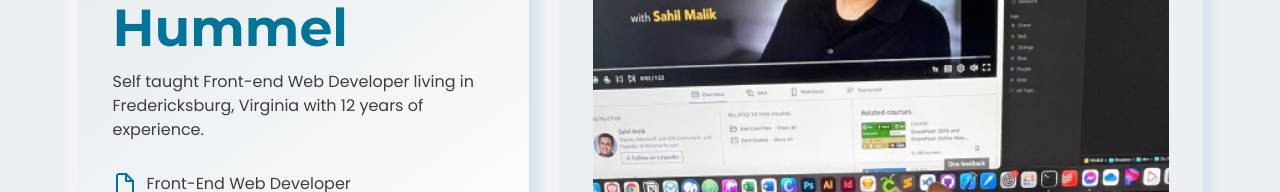
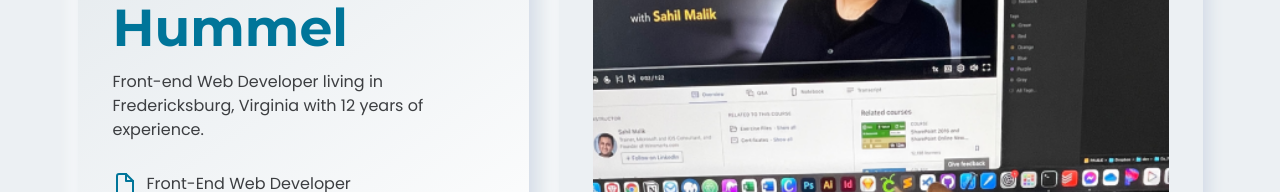
Before and after one commit to mattrhummel/netlify-portfolio, a website: page index.html in a window 1280 px wide. Shown: the part 370-562 px from the top of the page. Drawn offline with Linux system fonts and the light colour scheme; files whose address does not match are found by name.

Commit message:
update bio

```diff
--- a/index.html
+++ b/index.html
@@ -144,7 +144,7 @@
                                                 <h2 class="title">
                                                     Hi, I’m <span>Matt Hummel</span>
                                                 </h2>
-                                                <p class="disc">Self taught Front-end Web Developer living in Fredericksburg, Virginia with 12 years of experience. </p>
+                                                <p class="disc">Front-end Web Developer living in Fredericksburg, Virginia with 12 years of experience. </p>
                                             </div>
                                             <div class="user-info-footer">
                                                 <div class="info">
```
